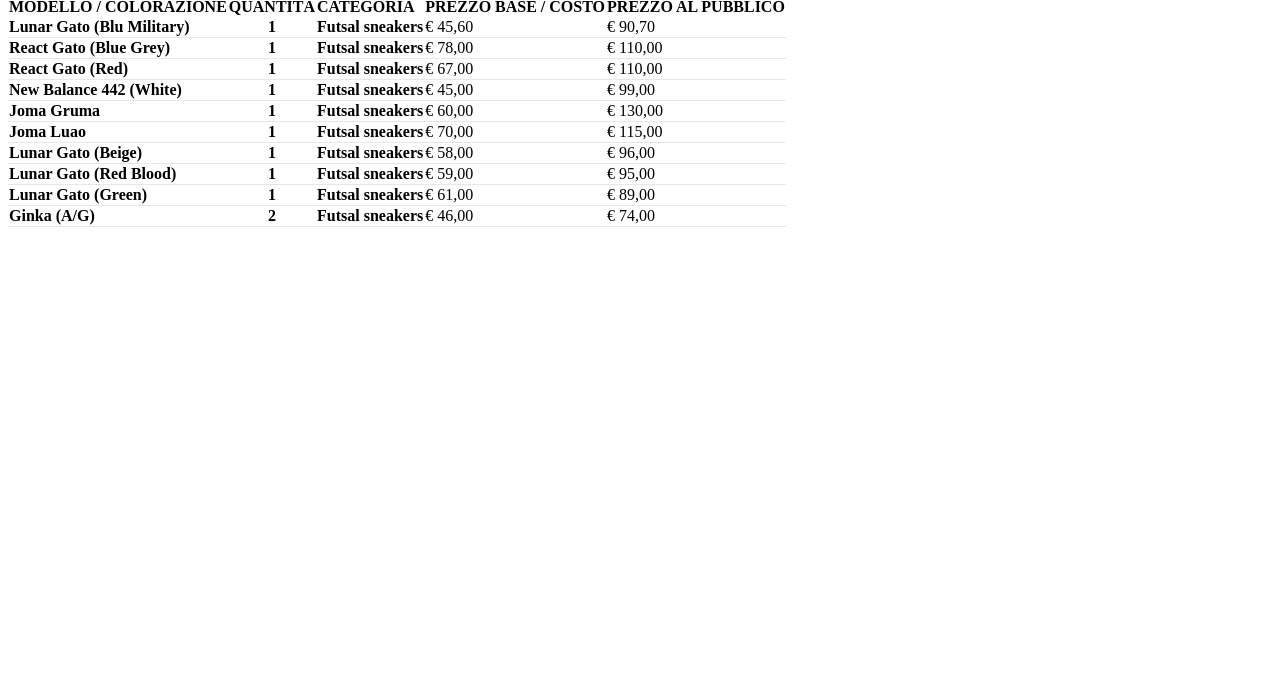
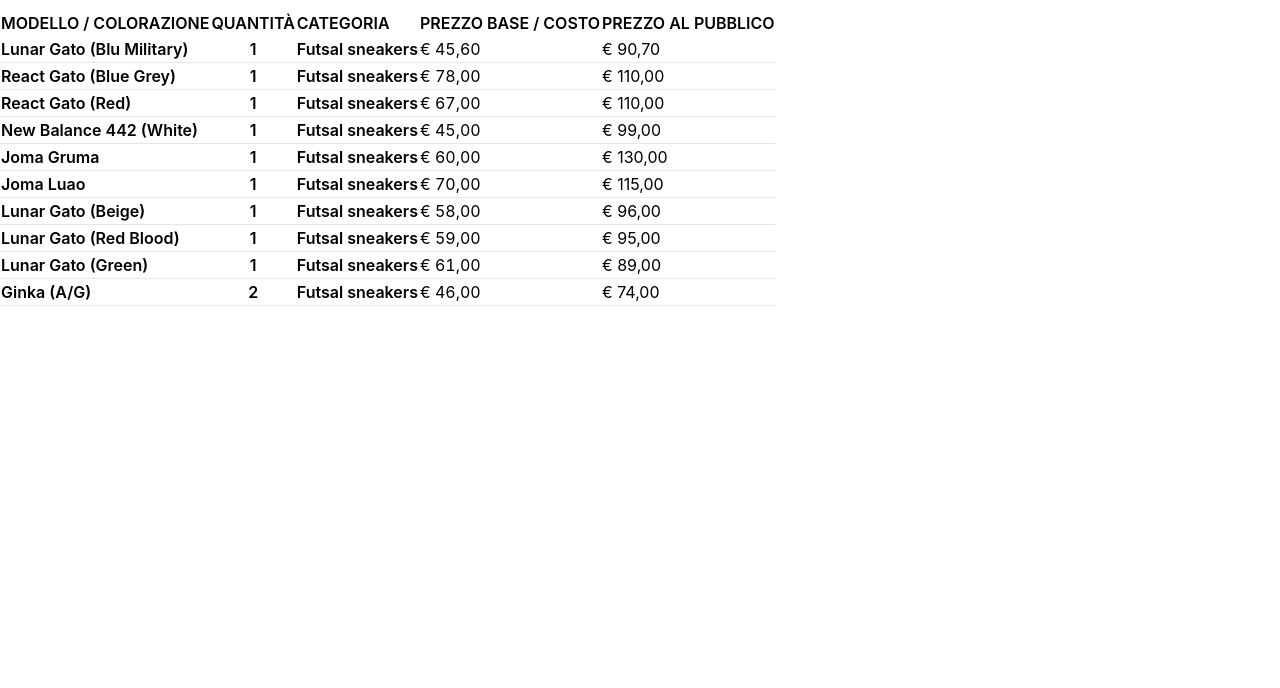
Before and after one commit to Samuels7448/sito-web-4-asco-, a plain HTML site: page prodotti.html in a window 1280 px wide. Shown: the part 112-800 px from the top of the page. Drawn offline with Linux system fonts and the light colour scheme.

Commit message:
Correct CSS properties in prodotti.html
Fix CSS syntax for body background color and margin.

```diff
--- a/prodotti.html
+++ b/prodotti.html
@@ -5,7 +5,7 @@
     <title>Catalogo Futsal Sneakers</title>
     <style> :root { --primary-color: #1e293b; --accent-color: #2563eb; --bg-color: #f8fafc; --card-bg: #ffffff;
                    --text-main: #334155; --text-muted: #64748b; --border-color: #e2e8f0; }
-      <body> { font-family: -apple-system, BlinkMacSystemFont, "Segoe UI", Roboto, Helvetica, Arial, sans-serif; background-color:)
+      body { font-family: -apple-system, BlinkMacSystemFont, "Segoe UI", Roboto, Helvetica, Arial, sans-serif; background-color:)
 
 
         (--bg-color); color: (--text-main); margin: 0; padding: 20; line-height: 1.5; }
```
